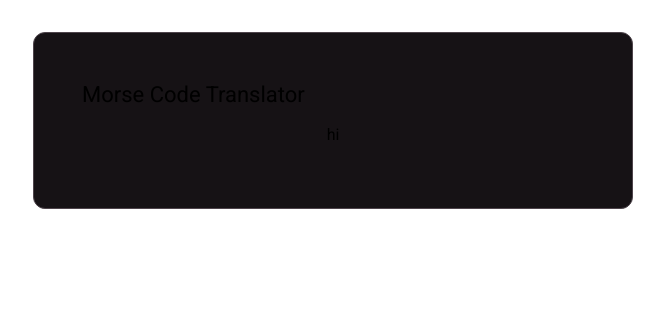
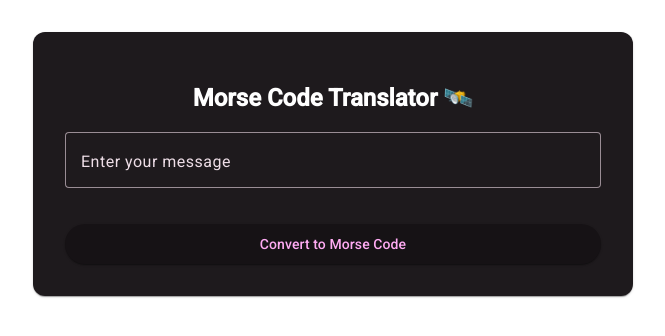
Before and after one commit to neoThobela/morse-code-generator, an Angular app: page / in a window 1280 px wide. Shown: the top 336 px of the page, without its empty margins (307-972 px from the left). Built offline with nearby package versions, Linux system fonts and the light colour scheme.

Commit message:
added morse code translator

```diff
--- a/src/app/components/translator/translator.component.html
+++ b/src/app/components/translator/translator.component.html
@@ -1,11 +1,17 @@
-<mat-card class="example-card" appearance="outlined">
-  <mat-card-header>
-    <mat-card-title>Morse Code Translator</mat-card-title>
-  </mat-card-header>
-  <mat-card-content>
-    <p>hi</p>
-  </mat-card-content>
-  <mat-card-footer class="example-card-footer">
+<mat-card>
+  <h2>Morse Code Translator 🛰️</h2>
 
-  </mat-card-footer>
+  <mat-form-field appearance="outline" class="full-width">
+    <mat-label>Enter your message</mat-label>
+    <input matInput [(ngModel)]="inputText" placeholder="Type here...">
+  </mat-form-field>
+
+  <button mat-raised-button color="primary" (click)="convertToMorseCode()">
+    Convert to Morse Code
+  </button>
+
+  <div *ngIf="translatedText">
+    <h3>🔐 Morse Code Output:</h3>
+    <p> {{translatedText}}</p>
+  </div>
 </mat-card>
--- a/src/app/components/translator/translator.component.scss
+++ b/src/app/components/translator/translator.component.scss
@@ -1,10 +1,12 @@
-.example-card {
- max-width: 600px;
+mat-card {
+  max-width: 600px;
   margin: 2rem auto;
   padding: 2rem;
   text-align: center;
+  color: white;
 }
 
-.example-card-footer {
-  padding: 16px;
+.full-width {
+  width: 100%;
+  margin-bottom: 1rem;
 }
--- a/src/app/components/translator/translator.component.ts
+++ b/src/app/components/translator/translator.component.ts
@@ -8,4 +8,26 @@ import { Component } from '@angular/core';
 })
 export class TranslatorComponent {
 
+  inputText: string = '';
+  translatedText: string = '';
+
+  morseCodeMap: { [key: string]: string } = {
+    A: '.-', B: '-...', C: '-.-.', D: '-..', E: '.', F: '..-.', G: '--.',
+    H: '....', I: '..', J: '.---', K: '-.-', L: '.-..', M: '--', N: '-.',
+    O: '---', P: '.--.', Q: '--.-', R: '.-.', S: '...', T: '-', U: '..-',
+    V: '...-', W: '.--', X: '-..-', Y: '-.--', Z: '--..',
+    0: '-----', 1: '.----', 2: '..---', 3: '...--', 4: '....-',
+    5: '.....', 6: '-....', 7: '--...', 8: '---..', 9: '----.',
+    ' ': '/', '!': '-.-.--', '?': '..--..', '.': '.-.-.-', ',': '--..--',
+    '-': '-....-', '_': '..--.-'
+  };
+
+  convertToMorseCode() {
+    this.translatedText = this.inputText
+      .toUpperCase()
+      .split('')
+      .map(char => this.morseCodeMap[char] || '')
+      .join(' ');
+  }
+
 }
```
